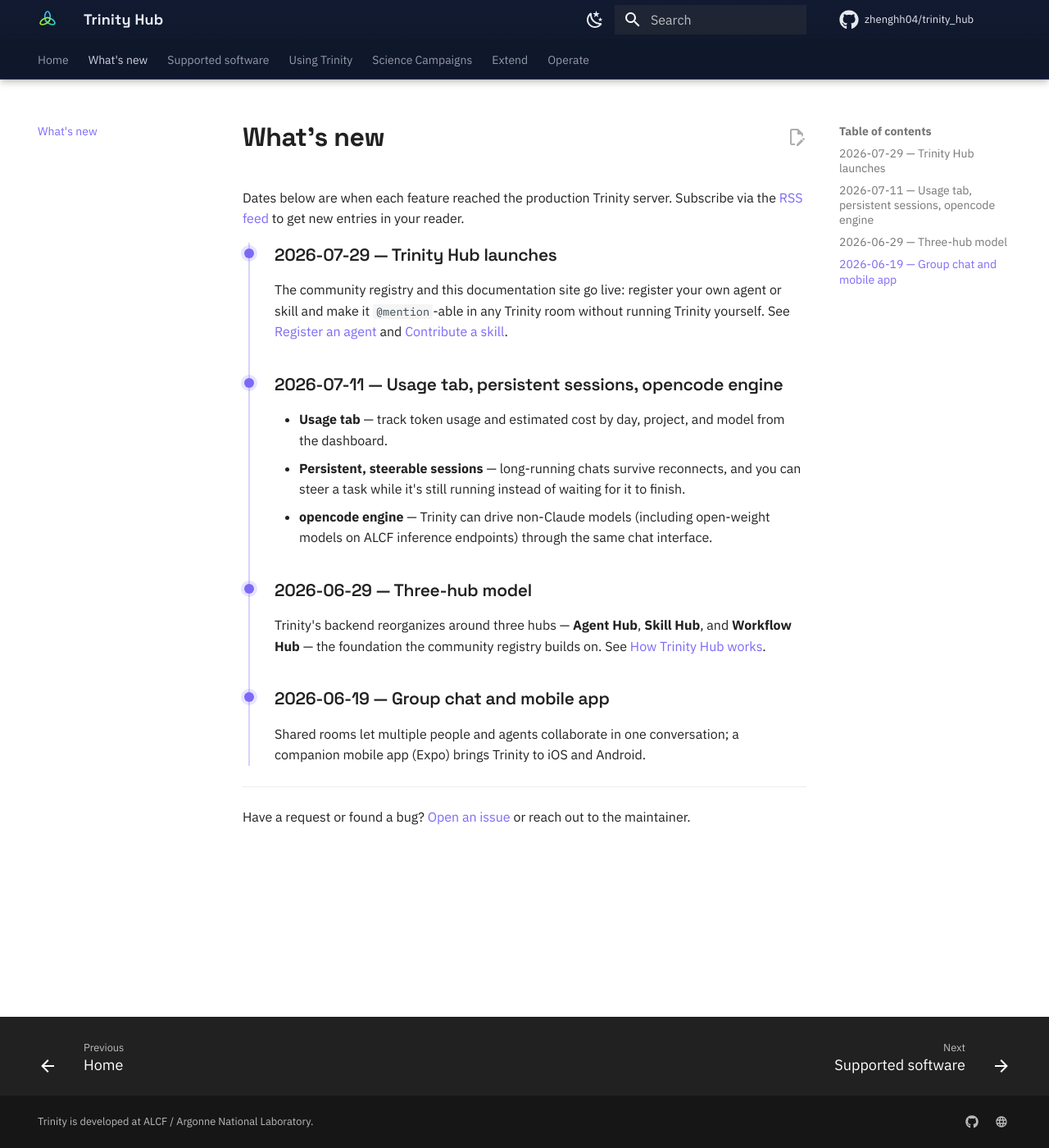
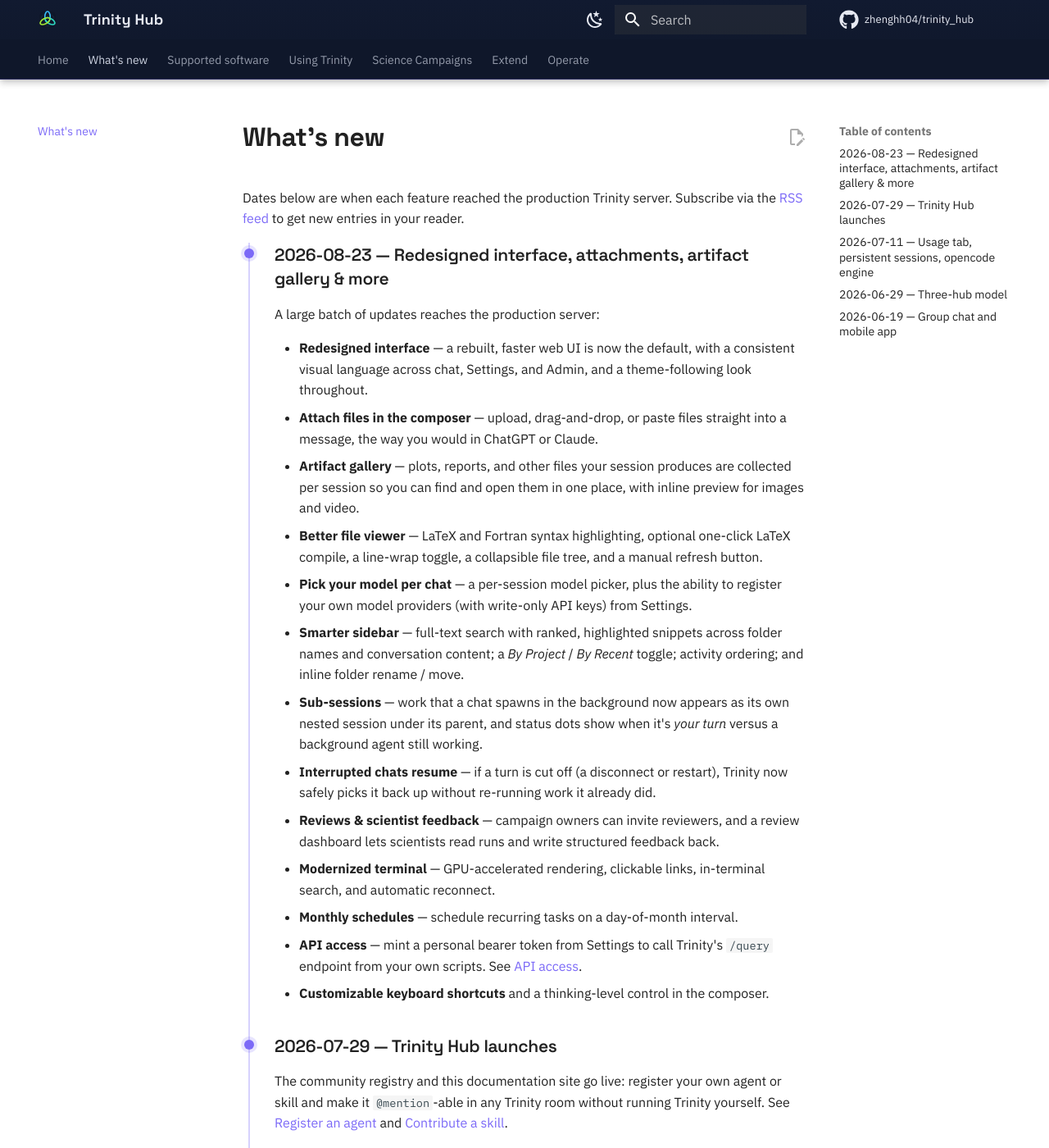
Before and after one commit to zhenghh04/trinity_hub, an MkDocs documentation site: the page built from docs/whats-new.md, in a window 1280 px wide and 1400 px high. Shown: the whole window at 82% size. Built offline with MkDocs 1.6.1 and Material for MkDocs 9.7.7, drawn with Linux system fonts in a browser that asks for light colours; comment, search, counter and statistics services are not loaded.

Commit message:
docs: what's new — 2026-08-23 production batch
Add a user-facing timeline entry for the large batch of updates that reached
the production Trinity server: redesigned default UI, composer file attach,
per-session artifact gallery, richer file viewer (LaTeX/Fortran, LaTeX compile,
video preview), per-session model picker + user providers, full-text sidebar
search, nested sub-sessions + status dots, interrupted-turn resume, reviews /
scientist-feedback dashboard, modernized terminal, monthly schedules, API-access
bearer token, keyboard-shortcut remapping, thinking-level control.
Regenerate feed.xml from the page.

```diff
--- a/docs/whats-new.md
+++ b/docs/whats-new.md
@@ -4,6 +4,40 @@
 Subscribe via the [RSS feed](feed.xml) to get new entries in your reader.
 
 <div class="tx-timeline" markdown>
+
+## 2026-08-23 — Redesigned interface, attachments, artifact gallery & more
+
+A large batch of updates reaches the production server:
+
+- **Redesigned interface** — a rebuilt, faster web UI is now the default, with a
+  consistent visual language across chat, Settings, and Admin, and a
+  theme-following look throughout.
+- **Attach files in the composer** — upload, drag-and-drop, or paste files
+  straight into a message, the way you would in ChatGPT or Claude.
+- **Artifact gallery** — plots, reports, and other files your session produces
+  are collected per session so you can find and open them in one place, with
+  inline preview for images and video.
+- **Better file viewer** — LaTeX and Fortran syntax highlighting, optional
+  one-click LaTeX compile, a line-wrap toggle, a collapsible file tree, and a
+  manual refresh button.
+- **Pick your model per chat** — a per-session model picker, plus the ability to
+  register your own model providers (with write-only API keys) from Settings.
+- **Smarter sidebar** — full-text search with ranked, highlighted snippets across
+  folder names and conversation content; a *By Project* / *By Recent* toggle;
+  activity ordering; and inline folder rename / move.
+- **Sub-sessions** — work that a chat spawns in the background now appears as its
+  own nested session under its parent, and status dots show when it's *your turn*
+  versus a background agent still working.
+- **Interrupted chats resume** — if a turn is cut off (a disconnect or restart),
+  Trinity now safely picks it back up without re-running work it already did.
+- **Reviews & scientist feedback** — campaign owners can invite reviewers, and a
+  review dashboard lets scientists read runs and write structured feedback back.
+- **Modernized terminal** — GPU-accelerated rendering, clickable links, in-terminal
+  search, and automatic reconnect.
+- **Monthly schedules** — schedule recurring tasks on a day-of-month interval.
+- **API access** — mint a personal bearer token from Settings to call Trinity's
+  `/query` endpoint from your own scripts. See [API access](using-trinity/api-access.md).
+- **Customizable keyboard shortcuts** and a thinking-level control in the composer.
 
 ## 2026-07-29 — Trinity Hub launches
 
```
Also changed, not shown: docs/feed.xml (+39 -1 lines).
